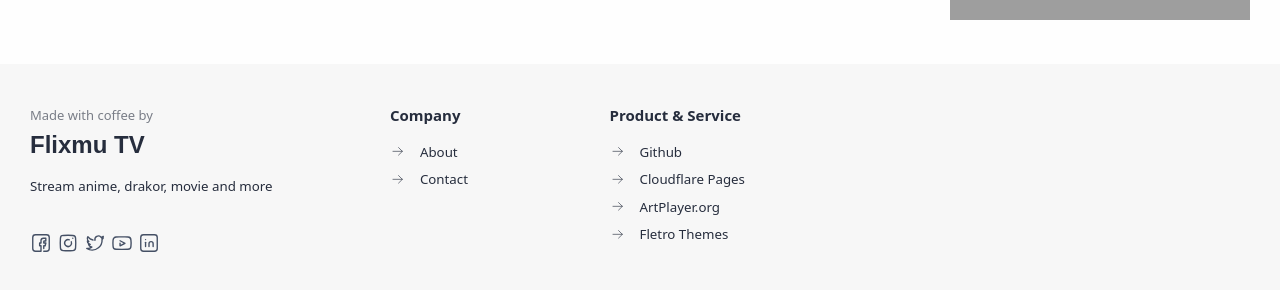
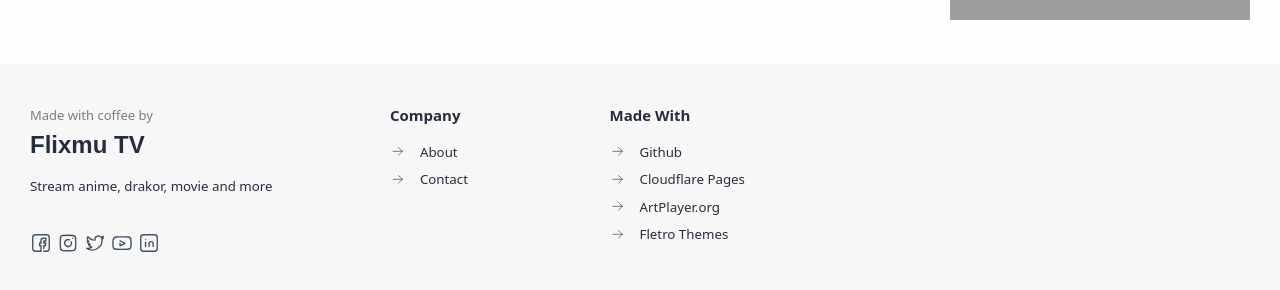
Before and after one commit to hippomu-media/Flixmu, a Jekyll site: the page built from page/about.md, in a window 1280 px wide and 900 px high, scrolled down 696 px. Shown: the part 555-845 px from the top of the window. Built offline with Jekyll 4.4.1, drawn with Linux system fonts in a browser that asks for light colours; some web fonts are replaced; grey boxes are pictures that could not be loaded.

Commit message:
Update footer.html

```diff
--- a/_includes/footer.html
+++ b/_includes/footer.html
@@ -72,7 +72,7 @@
 </div></div>
 <div class='section' id='footer-widget-3'><div class='widget LinkList' data-version='2' id='LinkList03'>
 <h3 class='title'>
-Product &amp; Service
+Made With
 </h3>
 <div class='widget-content'>
 <ul>
```
